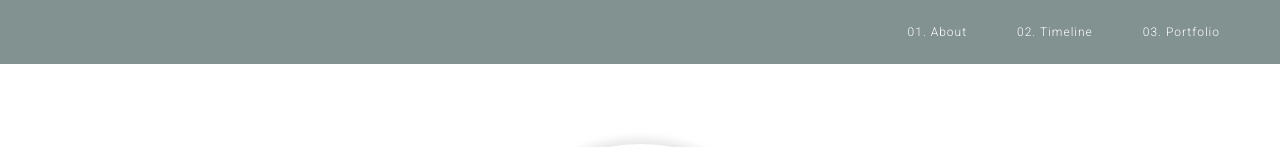
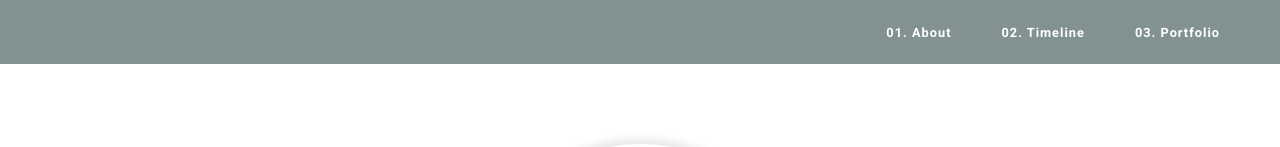
Before and after one commit to Raquel-Almeida/curriculum, a React (Create React App) app: page / in a window 1280 px wide. Shown: the top 147 px of the page. Built offline with nearby package versions, Linux system fonts and the light colour scheme.

Commit message:
Nav Updated

```diff
--- a/src/components/Header/Hamburger/MenuMobile/MenuMobile.module.scss
+++ b/src/components/Header/Hamburger/MenuMobile/MenuMobile.module.scss
@@ -22,8 +22,9 @@
   transform: translateX(-50%);
   background-color: white;
   border-radius: 10px;
-  gap: 30px;
+  gap: 50px;
   padding: 50px 0;
+  font-weight: 700;
 
   a {
     color: $primaryColor;
@@ -34,7 +35,7 @@
     &::after {
       content: "";
       width: 0;
-      height: 1px;
+      height: 2px;
       display: block;
       right: 0;
       left: 0;
--- a/src/components/Header/Header.module.scss
+++ b/src/components/Header/Header.module.scss
@@ -5,7 +5,7 @@ header {
   height: 8vh;
   display: flex;
   background-color: $primaryColor;
-  font-size: 0.75rem;
+  font-size: 0.8rem;
   box-shadow: 0px 0px 10px rgb(0, 0, 0, 0.3);
   padding: 10px;
 }
--- a/src/components/Header/Menu/Menu.module.scss
+++ b/src/components/Header/Menu/Menu.module.scss
@@ -9,7 +9,7 @@
 
   a {
     color: white;
-    font-weight: 300;
+    font-weight: 700;
     letter-spacing: 1px;
     position: relative;
     text-decoration: none;
@@ -18,7 +18,7 @@
     &::after {
       content: "";
       width: 0;
-      height: 1px;
+      height: 2px;
       display: block;
       top: 20px;
       right: 0;
--- a/src/components/Portfolio/Portfolio.module.scss
+++ b/src/components/Portfolio/Portfolio.module.scss
@@ -60,7 +60,7 @@
         }
 
         h3 {
-          text-shadow: 0 0 10px rgb(255, 255, 255, 0.5);
+          text-shadow: 0 0 5px rgb(255, 255, 255, 0.2);
         }
 
         > *:not(:first-child) {
```
